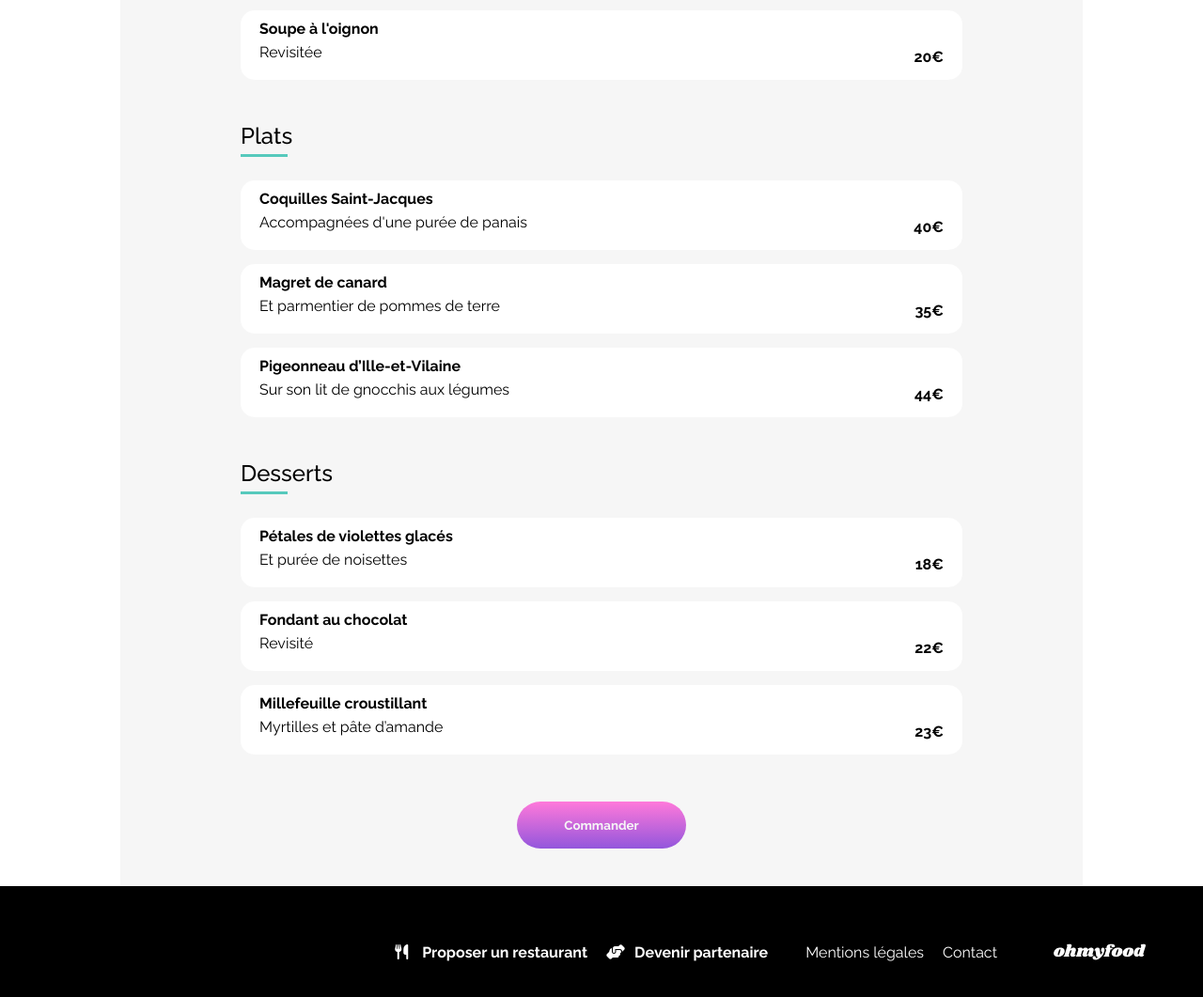
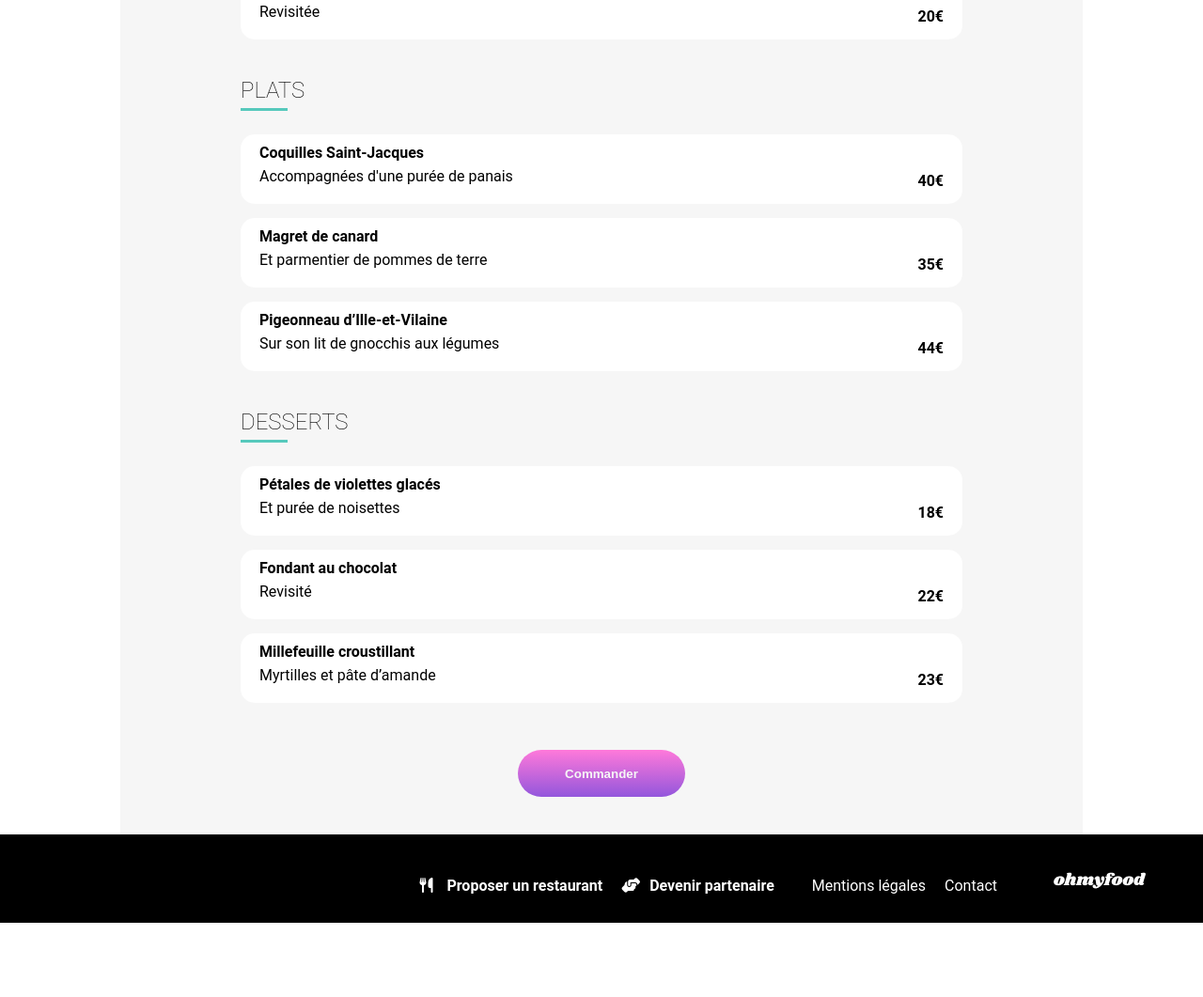
Before and after one commit to Byakkooo/ohmyfood, a plain HTML site: page html/menu_ALF.html in a window 1280 px wide. Shown: the part 1243-2304 px from the top of the page at 94% size. After the commit the page ends 2225 px from the top, so only its background shows below. Drawn offline with nearby package versions, Linux system fonts and the light colour scheme; files that its build step writes are made by us from their sources.

Commit message:
update my project

```diff
--- a/html/menu_ALF.html
+++ b/html/menu_ALF.html
@@ -21,6 +21,7 @@
 </head>
 
 <body>
+    <div class="main-contenair">
 
     <header>
         <img src="../Images_Ohmyfood/images/logo/ohmyfood.png" alt="Logo de Oh My Food">
@@ -41,7 +42,7 @@
             </label>
         </div>
 
-        <h2>Entrées</h2>
+        <h2>ENTRÉES</h2>
 
         <div class="cards">
 
@@ -74,7 +75,7 @@
 
         </div>
 
-        <h2>Plats</h2>
+        <h2>PLATS</h2>
 
         <div class="cards">
 
@@ -107,7 +108,7 @@
 
         </div>
 
-        <h2>Desserts</h2>
+        <h2>DESSERTS</h2>
 
         <div class="cards">
 
@@ -141,7 +142,7 @@
         </div>
 
         <div>
-            <a href="#"><button type="submit">Commander</button></a>
+            <form action="#restaurant"><button type="submit">Commander</button></form>
         </div>
 
     </section>
@@ -156,4 +157,5 @@
         </div>
     </footer>
 
+    </div>
 </body>
--- a/sass/Base/general/_general.scss
+++ b/sass/Base/general/_general.scss
@@ -1,6 +1,8 @@
 * {
-    font-family: 'Raleway', sans-serif;
     object-fit: cover;
+    margin: 0;
+    padding: 0;
+    box-sizing: border-box;
 }
 
 :root {
@@ -9,14 +11,12 @@
     --second-color: #FF79DA;
 }
 
-body {
-    margin: 0;
-}
 
 html {
   scroll-behavior: smooth;
 }
 
-body{
+.main-contenair{
     max-width: 1440px;
+     margin: 0 auto;
 }
--- a/sass/Components/heart/_heart.scss
+++ b/sass/Components/heart/_heart.scss
@@ -31,6 +31,12 @@
 
 .card-wrapper .heart-container {
     bottom: 80px;
-    left: 90%;
+    left: 85%;
     font-size: 130%;
 }
+
+@media (min-width: 767.98px) {
+    .menu .heart-container {
+        left: 77%;
+    }
+}
--- a/sass/Components/menu/_menu.scss
+++ b/sass/Components/menu/_menu.scss
@@ -34,12 +34,15 @@
 
 /* Titres des sections (Entrées, etc.) */
 .menu h2 {
+    font-family: Roboto;
     position: relative;
     padding-bottom: 8px;
     padding-top: 25px;
     margin-bottom: 25px;
-    font-weight: 500;
+    font-weight: 100;
 }
+
+
 .menu h2::after {      /* ::after est un pseudo-élément CSS, un élément virtuel juste après le contenu d’un élément*/
     content: "";        /* On crée un élément vide */
     position: absolute;
@@ -51,6 +54,7 @@
 }
 
 .card-menu h3 {
+    font-family: Roboto;
     font-size: 16px;  /* plus petit comme sur la maquette */
     margin: 0 0 6px 0; /* très peu d'espace */
 }
@@ -118,7 +122,7 @@
    Sélecteur CSS avancé utilisant :has()
      .card-menu:has(.select-card:checked) cible la carte SEULEMENT si elle contient
      une checkbox (.select-card) cochée (:checked).
-   Cela permet d'appliquer le style en "mode sélectionné" sans JavaScript.
+
 
    ::after est alors activé pour afficher la zone verte avec le check ✔️
    et le prix (.euro) se décale de façon PERMANENTE, même après le hover.
@@ -133,7 +137,7 @@
 }
 
 
-/* Texte TRONQUÉ (… ) au survol ou au clic */
+/*  (… ) au survol ou au clic */
 .card-menu:hover h3,
 .card-menu:hover .desc p,
 .card-menu:has(.select-card:checked) h3,
@@ -141,7 +145,7 @@
     white-space: nowrap;           /* Une seule ligne */
     overflow: hidden;              /* Coupe */
     text-overflow: ellipsis;       /* Ajoute … */
-    max-width: calc(100% - 120px); /* Évite de toucher la zone verte */
+    max-width: calc(100% - 120px);
 }
 
 
@@ -150,6 +154,7 @@
     display: flex;
     justify-content: space-between;
     align-items: center;
+    font-family: Roboto;
 }
 .desc p {
     margin: 0;
@@ -158,6 +163,15 @@
 
 .desc .euro {
     font-weight: bold;
+}
+
+footer img {
+    padding-bottom: 10px;
+}
+
+footer p {
+    font-family: Roboto;
+    padding-bottom: 10px;
 }
 
 @media (min-width: 767.98px) {
```
Also changed, not shown: html/menu_LDDS.html (+6 -4 lines), html/menu_LNE.html (+6 -4 lines), html/menu_LPDG.html (+6 -4 lines), css/style.css, sass/style.css, 1 other file.
